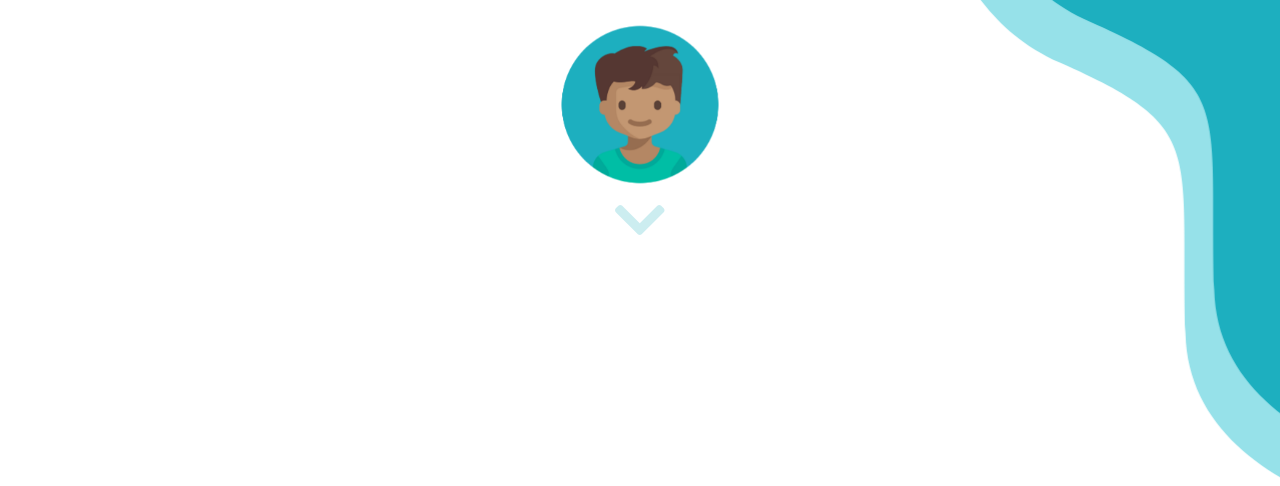
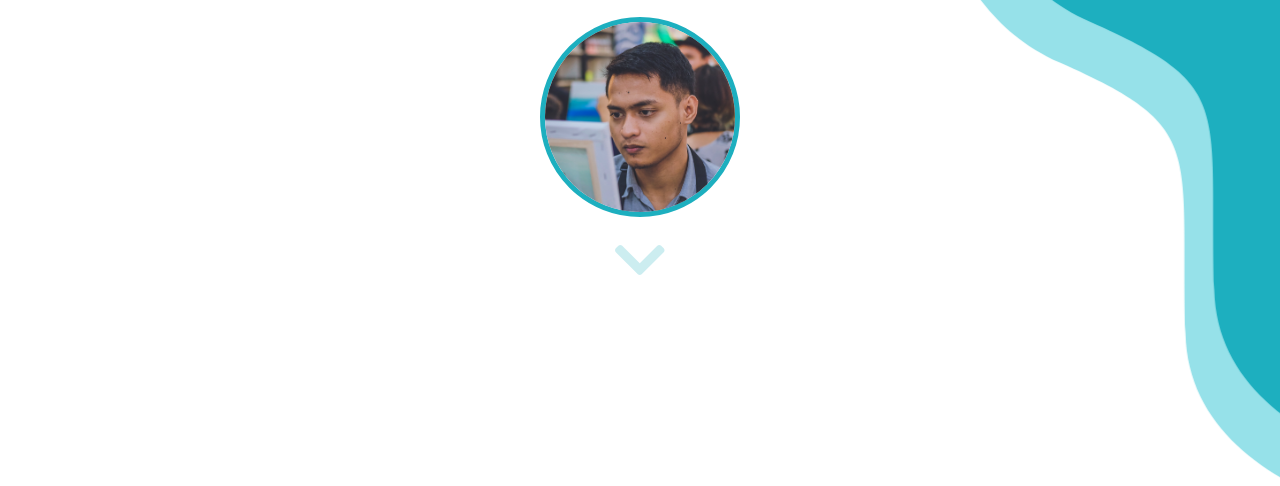
Before and after one commit to resnerac03/portfolio2020, a website: page index.html in a window 1280 px wide. Shown: the part 314-800 px from the top of the page. Drawn offline with nearby package versions, Linux system fonts and the light colour scheme.

Commit message:
change profile

```diff
--- a/index.html
+++ b/index.html
@@ -15,7 +15,7 @@
         <div class="main-nav">
             <div class="main-container -nav">
                 <div class="main-logo">
-                    <a href="#"><img class="logo" src="images/logo.png" alt=""></a>
+                    <a href="/"><img class="logo" src="images/logo.png" alt=""></a>
                 </div>
                 <ul class="nav-list">
                     <li class="item"><a href="#contact">CONTACT</a></li>
@@ -31,7 +31,9 @@
                 <div class="desc -intro">
                     AND I CREATE WEBSITES FOR A LIVING
                 </div>
-                <img class="thumbnail" src="images/boy.png" alt="">
+                <div class="profile" >
+                    <a href="#traits"><img class="thumbnail" src="images/profile.jpeg" alt=""></a>
+                </div>
                 <div class="caretWrapper">
                     <a href="#traits"><img class="animDown" src="images/chev-down.png" alt=""></a>
                 </div>
--- a/src/js/app.js
+++ b/src/js/app.js
@@ -20,18 +20,18 @@ const openModal = (id) =>{
         const modal = e;
 
         if(modal.id == id){
-            modal.classList.add('animate__animated', 'animate__zoomIn', 'animate__faster', '-open');
+            modal.classList.add('animate__animated', 'animate__slideInUp', 'animate__faster', '-open');
 
             document.getElementsByTagName("body")[0].style.overflowY = 'hidden';
 
             // CLOSE BUTTON
             const close = modal.getElementsByClassName('close')[0];
             close.addEventListener('click', ()=> {
-                modal.classList.add('animate__zoomOut');
+                modal.classList.add('animate__slideOutDown');
                 document.getElementsByTagName("body")[0].style.overflowY = 'auto';
 
                 setTimeout(() => {
-                    modal.classList.remove('-open', 'animate__zoomIn', 'animate__zoomOut');
+                    modal.classList.remove('-open', 'animate__slideInUp', 'animate__slideOutDown');
                 }, 100);
             })
 
--- a/src/stylesheets/_base.scss
+++ b/src/stylesheets/_base.scss
@@ -1,3 +1,23 @@
+::-webkit-scrollbar {
+    width: 8px;
+    background-color: hsla(0,0%,96%,.4);
+}
+
+::-webkit-scrollbar-thumb {
+    border-radius: 4px;
+    -webkit-box-shadow: inset 0 0 6px rgba(0,0,0,.3);
+    box-shadow: inset 0 0 6px rgba(0,0,0,.3);
+    background-color: rgba(85,85,85,.6);
+}
+
+::-webkit-scrollbar-track {
+    -webkit-box-shadow: inset 0 0 6px rgba(0,0,0,.3);
+    box-shadow: inset 0 0 6px rgba(0,0,0,.3);
+    border-radius: 0;
+    background-color: #f5f5f5;
+}
+
+
 * {
     padding: 0px;
     margin: 0px;
--- a/src/stylesheets/components/main-container.scss
+++ b/src/stylesheets/components/main-container.scss
@@ -133,6 +133,34 @@
             position: relative;
             z-index: 9;
             animation: animGetBig 1.8s forwards ease-out;
+        }
+
+        >.profile{
+            &{
+                width: 200px;
+                height: 200px;
+                margin: auto;
+                border-radius: 50%;
+                position: relative;
+                margin-bottom: 22px;
+                overflow: hidden;
+                border: 5px solid #1dafbf;
+                transition: .3s;
+                cursor: pointer;
+            }
+
+            &:hover{
+                transform: scale(1.1);
+            }
+
+            img{
+                width: 100%;
+                height: 100%;
+                object-fit: cover;
+                transform: scale(1.38) translate(-25px, 14px);
+            }
+
+
         }
 
         @keyframes animGetBig{
```
Also changed, not shown: dist/app.css, dist/app.js, images/profile.jpeg (added).
